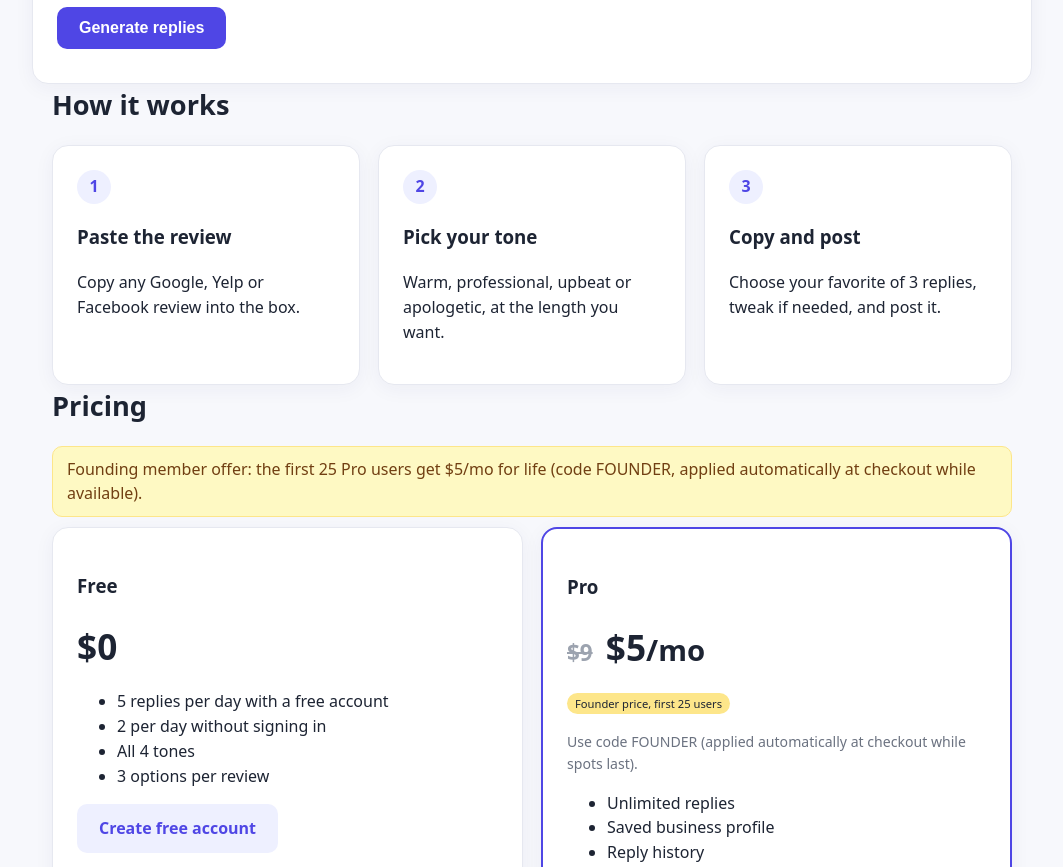
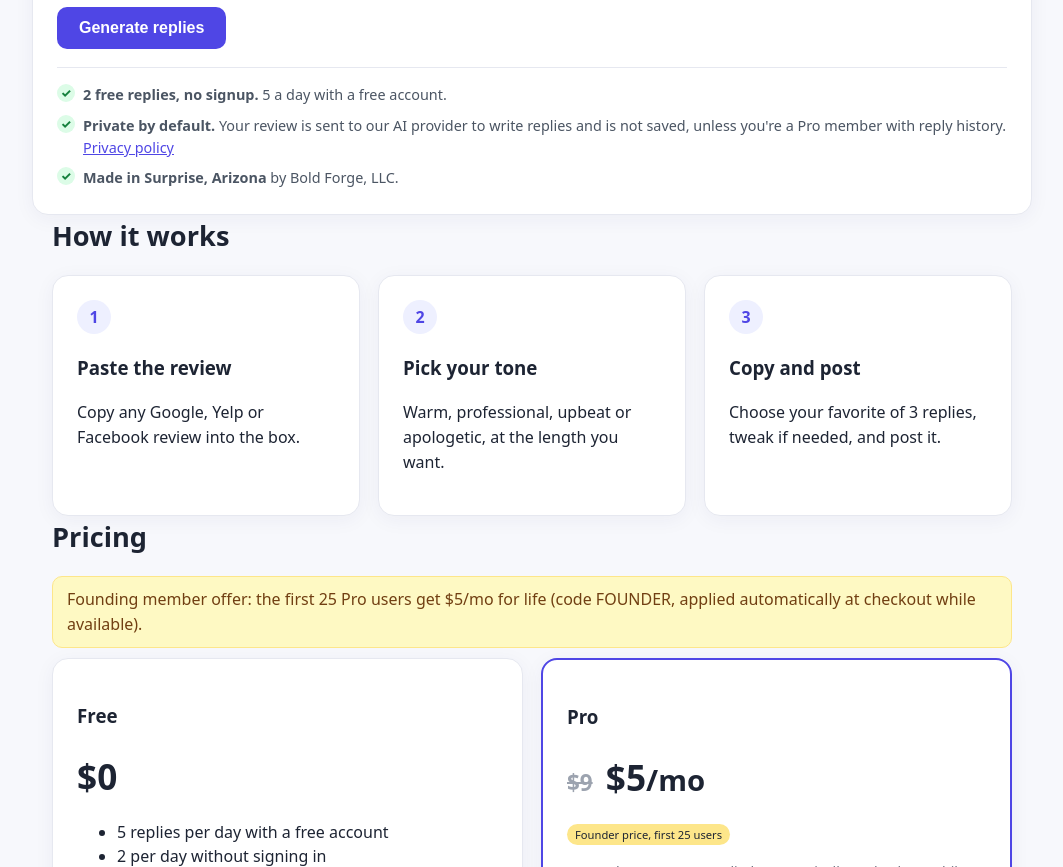
Before and after one commit to bt1776/reviewloom-ai, a website: page public/index.html in a window 1280 px wide. Shown: the part 1422-2289 px from the top of the page, without its empty margins (108-1171 px from the left). Drawn offline with Linux system fonts and the light colour scheme; no server answers.

Commit message:
Add trust signals under the generator: free tier, accurate privacy line, Made in Surprise, Arizona

```diff
--- a/public/index.html
+++ b/public/index.html
@@ -59,6 +59,11 @@
 <button class="btn" id="genBtn" type="submit">Generate replies</button> <span id="quota" class="small"></span>
 </form>
 <div id="err" class="err"></div><div id="results"></div>
+<ul class="trust">
+<li><b>2 free replies, no signup.</b> 5 a day with a free account.</li>
+<li><b>Private by default.</b> Your review is sent to our AI provider to write replies and is not saved, unless you're a Pro member with reply history. <a href="/privacy.html">Privacy policy</a></li>
+<li><b>Made in Surprise, Arizona</b> by Bold Forge, LLC.</li>
+</ul>
 </section>
 
 <section id="how" class="wrap"><h2>How it works</h2><div class="steps">
--- a/public/styles.css
+++ b/public/styles.css
@@ -37,3 +37,4 @@ details{background:#fff;border:1px solid #e6e8f0;border-radius:12px;padding:14px
 .sample-after{border-left:4px solid #4f46e5;background:#f5f3ff;border-radius:10px;padding:10px 14px;margin-top:10px}.sample-after b{font-size:.85rem;color:#4338ca}
 .row-label{display:flex;justify-content:space-between;align-items:center;font-weight:600;font-size:.9rem}.linkbtn{background:none;border:0;color:#4f46e5;font:inherit;font-weight:700;cursor:pointer;padding:4px 0;text-decoration:underline}
 .sr-only{position:absolute;width:1px;height:1px;overflow:hidden;clip:rect(0 0 0 0);white-space:nowrap}
+.trust{list-style:none;padding:16px 0 0;margin:18px 0 0;border-top:1px solid #e6e8f0;display:grid;gap:8px;font-size:.9rem;color:#4b5563}.trust li{padding-left:26px;position:relative}.trust li:before{content:"\2713";position:absolute;left:0;top:0;width:18px;height:18px;border-radius:50%;background:#dcfce7;color:#15803d;font-size:.75rem;font-weight:800;display:grid;place-items:center}
```
Also changed, not shown: test/app.test.js (+7 -0 lines).
